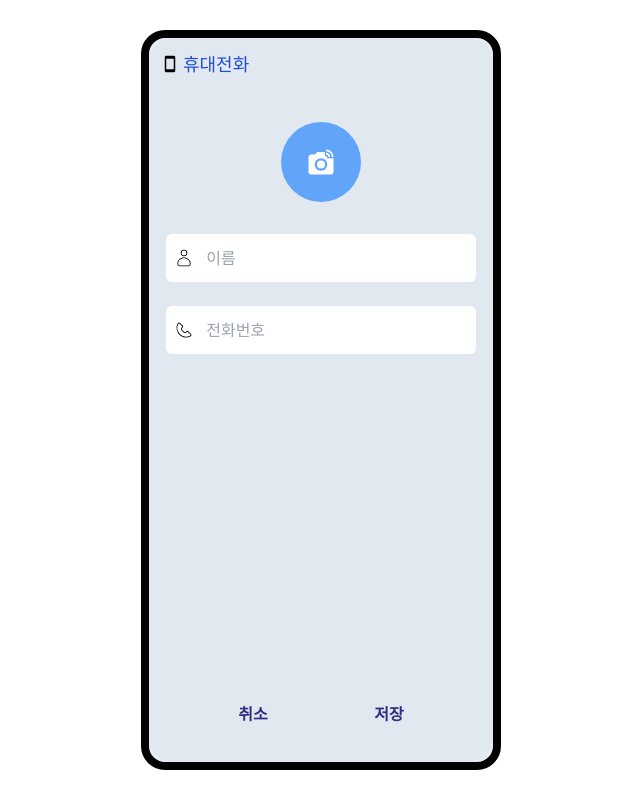
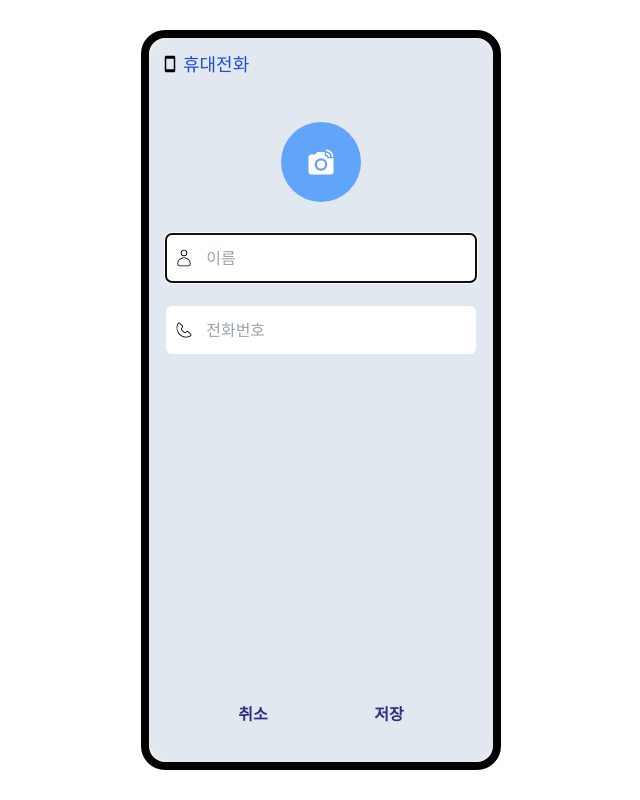
Before and after one commit to HY2OK/react-study, a React (Vite) app in the folder phone-book-app/: page / in a window 1280 px wide. Both pictures are taken after a click on the icon 732 px from the left and 86 px from the top of the page. Shown: the whole page, without its empty margins (319-959 px from the left). Built offline with nearby package versions, Linux system fonts and the light colour scheme.

Commit message:
feat: modal 생성 시 input에 auto focus

```diff
--- a/phone-book-app/src/components/PhoneModalForm/PhoneModalForm.tsx
+++ b/phone-book-app/src/components/PhoneModalForm/PhoneModalForm.tsx
@@ -1,6 +1,6 @@
 import { MdSmartphone, MdLinkedCamera } from 'react-icons/md'
 import { CiUser, CiPhone } from 'react-icons/ci'
-import { Dispatch, SetStateAction, useState } from 'react'
+import { Dispatch, SetStateAction, useEffect, useRef, useState } from 'react'
 import { useAppDispatch } from '../../store/hooks'
 import { addPhoneBook, editPhoneBook } from '../../store/features/phoneBook/phoneBook'
 import uuid from 'react-uuid'
@@ -22,6 +22,11 @@ const PhoneModalForm: React.FC<Props> = ({ setModal, phone = null }) => {
     name: phone?.name || '',
     phoneNumber: phone?.number || '',
   })
+  const inputRef = useRef<HTMLInputElement | null>(null)
+
+  useEffect(() => {
+    inputRef.current?.focus()
+  }, [])
 
   const handleCancel = (e: React.MouseEvent<HTMLButtonElement>) => {
     e.preventDefault()
@@ -75,6 +80,7 @@ const PhoneModalForm: React.FC<Props> = ({ setModal, phone = null }) => {
       <label className="w-[90%] h-12 relative my-3">
         <CiUser className="absolute top-1/2 left-2 translate-y-[-50%] text-xl font-bold" />
         <input
+          ref={inputRef}
           type="text"
           name="name"
           id="name"
```
